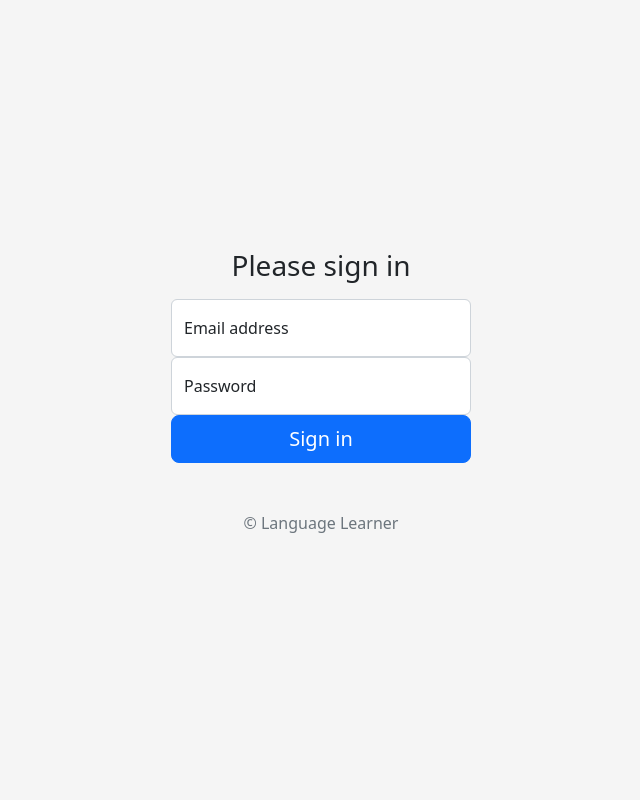
After one commit to intsynko/lang_learner, a Django app: page /login/ in a window 1280 px wide. The commit adds this page. Shown: the whole page, without its empty margins (319-959 px from the left). Run offline with Django 4.2, Linux system fonts and the light colour scheme.

Commit message:
added login form and methods

```diff
--- /dev/null
+++ b/app/api/urls.py
@@ -0,0 +1,6 @@
+from django.conf.urls import include
+from django.urls import path
+
+urlpatterns = [
+    path("v1/", include("api.v1.urls", "v1")),
+]
--- /dev/null
+++ b/app/api/v1/urls.py
@@ -0,0 +1,10 @@
+from django.urls import path
+from rest_framework_simplejwt import views as jwt_views
+
+urlpatterns = [
+    # Your URLs...
+    path('token/', jwt_views.TokenObtainPairView.as_view(), name='token_obtain_pair'),
+    path('token/refresh/', jwt_views.TokenRefreshView.as_view(), name='token_refresh'),
+]
+
+app_name = "v1"
--- a/app/apps/account/models.py
+++ b/app/apps/account/models.py
@@ -15,7 +15,7 @@ class User(auth_models.AbstractUser):
     )
     STATUS_CHOICES_DICT = dict(STATUS_CHOICES)
 
-    email = models.EmailField(_("Email address"), blank=False)
+    email = models.EmailField(_("Email address"), blank=False, unique=True)
     is_email_proved = models.BooleanField(_("Is email proved"), default=False)
 
     date_created = models.DateTimeField(_("Date account created"), auto_now_add=True, null=True)
@@ -25,3 +25,6 @@ class User(auth_models.AbstractUser):
 
     status = models.CharField(_("Status"), max_length=16, choices=STATUS_CHOICES, default=STATUS_CREATED, db_index=True)
     language = models.CharField(_("Language"), max_length=5, choices=settings.LANGUAGES, default=settings.LANGUAGE_CODE)
+
+    USERNAME_FIELD = "email"
+    REQUIRED_FIELDS = []
--- /dev/null
+++ b/app/apps/web/templates/base.html
@@ -0,0 +1,42 @@
+<!DOCTYPE html>
+<html lang="en">
+<head>
+    <meta charset="UTF-8">
+    <title>Language Learner</title>
+    <!-- CSS only -->
+    <link href="https://cdn.jsdelivr.net/npm/bootstrap@5.2.2/dist/css/bootstrap.min.css" rel="stylesheet" integrity="sha384-Zenh87qX5JnK2Jl0vWa8Ck2rdkQ2Bzep5IDxbcnCeuOxjzrPF/et3URy9Bv1WTRi" crossorigin="anonymous">
+    <!-- JavaScript Bundle with Popper -->
+    <script src="https://cdn.jsdelivr.net/npm/bootstrap@5.2.2/dist/js/bootstrap.bundle.min.js" integrity="sha384-OERcA2EqjJCMA+/3y+gxIOqMEjwtxJY7qPCqsdltbNJuaOe923+mo//f6V8Qbsw3" crossorigin="anonymous"></script>
+</head>
+<body style="background-color:#f5f5f5">
+    <header>
+        {% block header%}
+        <div class="container">
+        <header class="d-flex flex-wrap align-items-center justify-content-center justify-content-md-between py-3 mb-4 border-bottom">
+          <a href="/" class="d-flex align-items-center col-md-3 mb-2 mb-md-0 text-dark text-decoration-none">
+              Language Learner
+          </a>
+
+          <ul class="nav nav-pills">
+            <li class="nav-item"><a href="#" class="nav-link active" aria-current="page">Start Learning</a></li>
+<!--            <li class="nav-item"><a href="#" class="nav-link">What is it</a></li>-->
+<!--            <li class="nav-item"><a href="#" class="nav-link">Pricing</a></li>-->
+<!--            <li class="nav-item"><a href="#" class="nav-link">FAQs</a></li>-->
+            <li class="nav-item"><a href="#" class="nav-link">About</a></li>
+          </ul>
+
+          <div class="col-md-3 text-end">
+            <a type="button" class="btn btn-outline-primary me-2" href="/login">Sing-in</a>
+            <button type="button" class="btn btn-primary">Sign-up</button>
+          </div>
+        </header>
+        </div>
+        {% endblock %}
+    </header>
+    <div id="content">
+        <div class="container">
+        {% block content %}{% endblock %}
+        </div>
+    </div>
+</body>
+</html>
--- /dev/null
+++ b/app/apps/web/templates/web/login_page.html
@@ -0,0 +1,34 @@
+{% extends "base.html" %}
+
+{% block header%}
+
+{% endblock %}
+
+{% block content %}
+<div class="container d-flex align-items-center justify-content-center vh-100">
+    <main class="text-center">
+      <div style="min-width: 300px;">
+        <form action="http://127.0.0.1:8000/api/v1/token/" method="POST">
+          <h1 class="h3 mb-3 fw-normal">Please sign in</h1>
+
+          <div class="form-floating">
+            <input type="email" class="form-control" id="floatingInput" name="email" placeholder="name@example.com">
+            <label for="floatingInput">Email address</label>
+          </div>
+          <div class="form-floating">
+            <input type="password" class="form-control" id="floatingPassword" name="password" placeholder="Password">
+            <label for="floatingPassword">Password</label>
+          </div>
+
+    <!--      <div class="checkbox mb-3">-->
+    <!--        <label>-->
+    <!--          <input type="checkbox" value="remember-me"> Remember me-->
+    <!--        </label>-->
+    <!--      </div>-->
+          <button class="w-100 btn btn-lg btn-primary" type="submit">Sign in</button>
+          <p class="mt-5 mb-3 text-muted">© Language Learner</p>
+        </form>
+      </div>
+    </main>
+</div>
+{% endblock %}
--- a/app/apps/web/urls.py
+++ b/app/apps/web/urls.py
@@ -1,9 +1,10 @@
 from django.urls import path
 
-from apps.web.views import MainPage
+from apps.web.views import MainPage, LoginPage
 
 urlpatterns = [
     path('', MainPage.as_view(), name="main"),
+    path('login/', LoginPage.as_view(), name="login")
 ]
 
 app_name = "web"
--- a/app/apps/web/views.py
+++ b/app/apps/web/views.py
@@ -3,3 +3,7 @@ from django.views.generic import TemplateView
 
 class MainPage(TemplateView):
     template_name = "web/main_page.html"
+
+
+class LoginPage(TemplateView):
+    template_name = "web/login_page.html"
--- a/app/settings/inc_django/applications.py
+++ b/app/settings/inc_django/applications.py
@@ -7,6 +7,7 @@ INSTALLED_APPS = [
     'django.contrib.sessions',
     'django.contrib.messages',
     'django.contrib.staticfiles',
+    'rest_framework',
 
     # Local apps
     'apps.account',
--- a/app/urls.py
+++ b/app/urls.py
@@ -4,4 +4,5 @@ from django.urls import path, include
 urlpatterns = [
     path('admin/', admin.site.urls),
     path("", include("apps.web.urls", namespace="web")),
+    path("api/", include("api.urls"))
 ]
--- a/pyproject.toml
+++ b/pyproject.toml
@@ -10,6 +10,8 @@ python = "^3.10"
 django = "^4.1.3"
 django-environ = "^0.9.0"
 psycopg2 = "^2.9.5"
+djangorestframework = "^3.14.0"
+djangorestframework-simplejwt = "^5.2.2"
 
 
 [build-system]
```
Also changed, not shown: app/api/v1/token.py (added, +10 -0 lines), app/apps/web/templates/web/main_page.html (+17 -10 lines), app/settings/inc_django/auth.py (+8 -0 lines), app/api/__init__.py (added), app/api/v1/__init__.py (added), app/apps/account/migrations/0002_alter_user_email.py (added), 1 other file.
